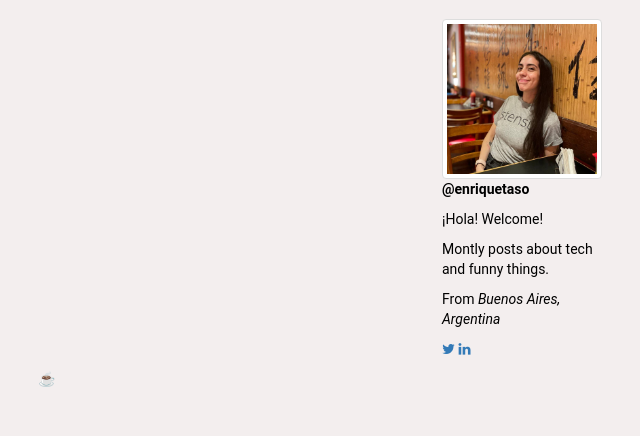
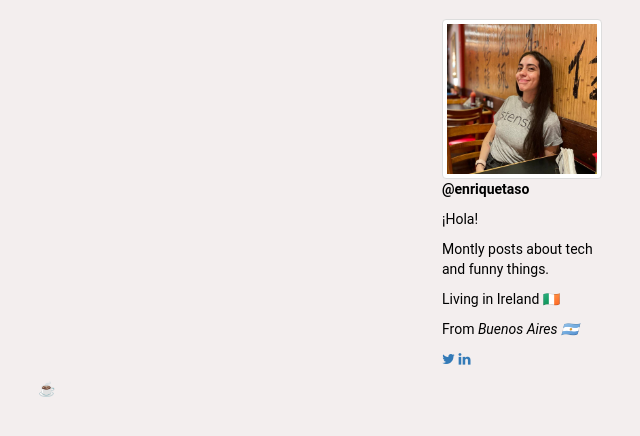
Before and after one commit to enriquetaso/sofi-super-blog, a Django app: template blog/templates/blog/base.html in a window 1280 px wide. Shown: the part 51-487 px from the top of the page, without its empty margins (593-1233 px from the left). Run offline with Django 4.2, Linux system fonts and the light colour scheme; the template is opened without the code that fills it, so the values that code supplies are empty; some libraries are stand-ins or nearby versions.

Commit message:
description updated

```diff
--- a/blog/templates/blog/base.html
+++ b/blog/templates/blog/base.html
@@ -43,9 +43,10 @@
                 <div class="col-lg-2">
                     <img src="{% static 'img/profile.jpg' %}" class="img-thumbnail" alt="Grumpy Cat">
                     <p><strong>@enriquetaso</strong></p>
-                    <p>¡Hola! Welcome!</p>
+                    <p>¡Hola!</p>
                     <p>Montly posts about tech and funny things.</p>
-                    <p class="blockquote-footer">From <i>Buenos Aires, Argentina</i></p>
+                    <p class="blockquote-footer">Living in Ireland 🇮🇪</p>
+                    <p class="blockquote-footer">From <i>Buenos Aires 🇦🇷</i></p>
                     <p><a href="https://twitter.com/enriquetaso" target="_blank" title="Enriquetaso Twitter Profile"><span class="icon fa fa-twitter"></span></a>
                         <a href="https://www.linkedin.com/in/enriquetaso/" target="_blank" title="Enriquetaso Linkedin Profile"><span class="icon fa fa-linkedin"></span></a></p>
                 </div>
```
